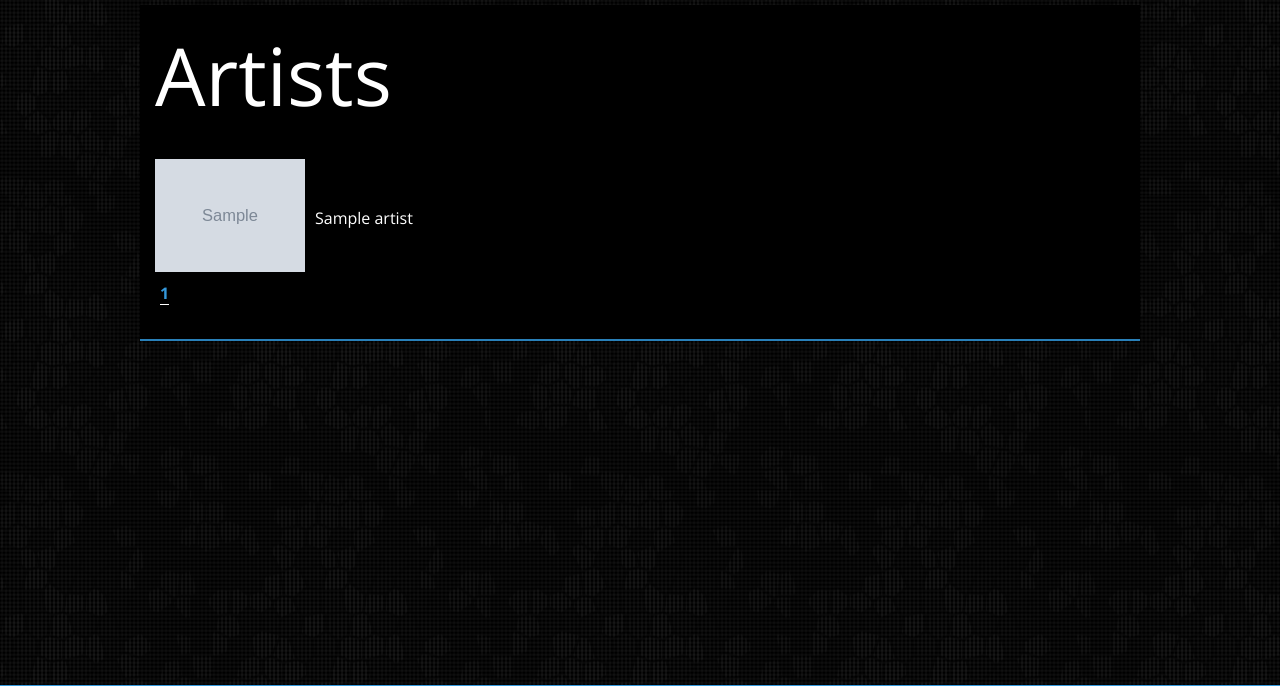
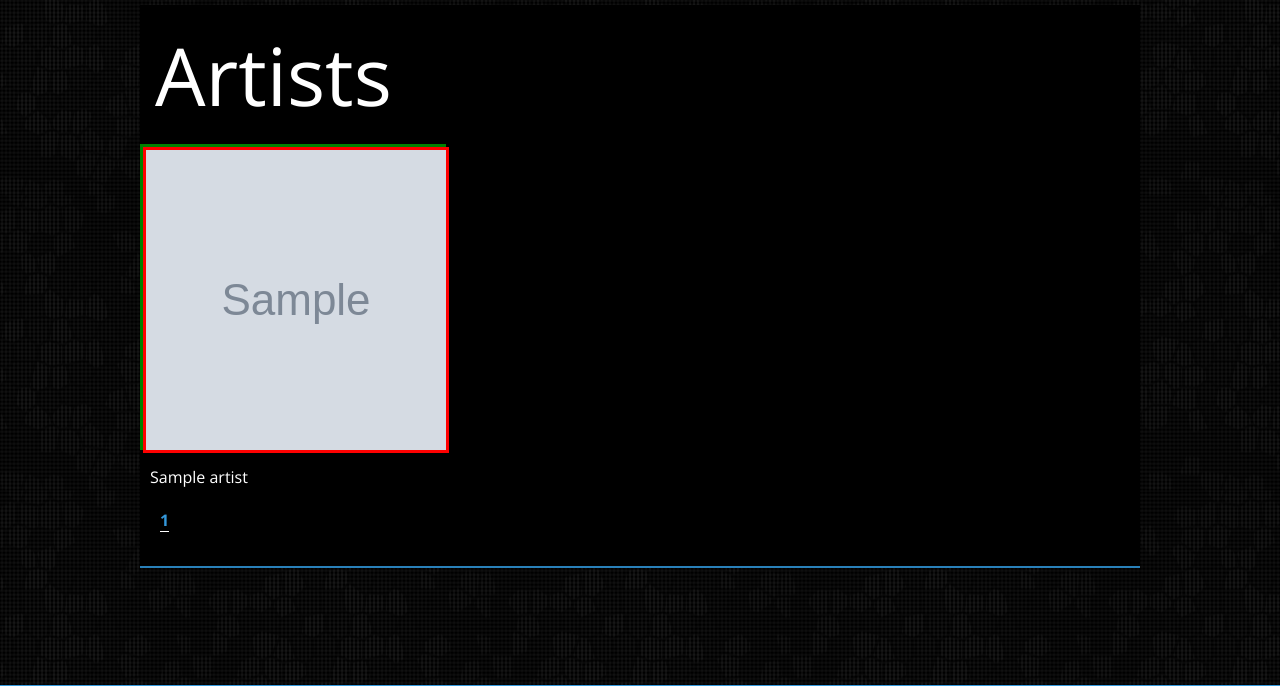
Before and after one commit to Citr0s/carregMusic, a PHP site: page /artists.php in a window 1280 px wide. Shown: the part 57-743 px from the top of the page. Run offline with PHP 8.4, Linux system fonts and the light colour scheme; tables that the repository leaves empty or names only in its code hold one stand-in row (values such as "Sample post"); grey boxes marked "Sample" are stand-in pictures.

Commit message:
dont look at this code Milosz
otherwise youll cry

```diff
--- a/artists.php
+++ b/artists.php
@@ -47,8 +47,16 @@
                       $artistPicture = $row['artistPicture'];
                       $artistID = $row['artistID'];
 
-                      echo '<tr><td><a href="?id='.$artistID.'"><img src="css/artistPictures/'. $artistPicture . '" width="150" /></a></td><td><p class="artistName">'.$artistName.'</p></td></tr>';
+
+                      echo ' <div id="topDiv" class="topDiv">
+                          <img src="css/artistPictures/'. $artistPicture . '  " "class="imageToHover  />
+                          <div id="innerDiv" class="innerDiv">
+                          <a href="?id='.$artistID.'" class="test">'.$artistName.'</a>
+                          </div>
+                          <p class="artistName">'.$artistName.'</p>
+                          </div>';
                     }
+
 
                     $ps = ceil($count / $perP);
                     echo '<tr><td>';
--- a/css/styles.css
+++ b/css/styles.css
@@ -462,3 +462,68 @@ transform: rotate(360deg);
 .trackT{
     color:#999;
 }
+
+/*Artists Page*/
+.topDiv{
+    width:300px;
+    height:300px;
+    position: relative;
+    border:3px solid green;
+}
+.topDiv img{
+    width:100%;
+    height:100%;
+    position: absolute;
+    top:0;
+    left:0;
+    z-index: 1;
+    border:3px solid red;
+}
+.innerDiv{
+    border:4px solid orange;
+    width:100%;
+    height:100%;
+    opacity: 1;
+    z-index: 10;
+    background-color:rgba(46, 39, 39, 0.49);/*must be rgba otherwise parent element opaques the link*/
+    transition:opacity 0.6s;/*must be in parent element*/
+}
+.innerDiv:hover{
+    opacity: 0.5;
+    cursor: pointer;
+    transition:opacity 0.6s;
+}
+.test{
+    display: block;
+    height:150px;
+    text-align: center;
+    color:white;
+    text-decoration: none;
+    font-weight: 900;
+    z-index: 0;
+    opacity: 1;
+    transition:opacity 0.6s;
+}
+
+.test:hover{color:#fff;
+    opacity: 1;
+}
+
+.usernameC{
+    color:#999;
+    font-style:italic;
+    font-size:12px;
+}
+.rating{
+    padding:5px 15px;
+    margin:0;
+    display:inline-block;
+    font-size:35px;
+    color:#fff;
+    background-color:#3498db;
+    text-align:center;
+}
+.ratingOutOf{
+    font-size:12px;
+    color:#333;
+}
```
